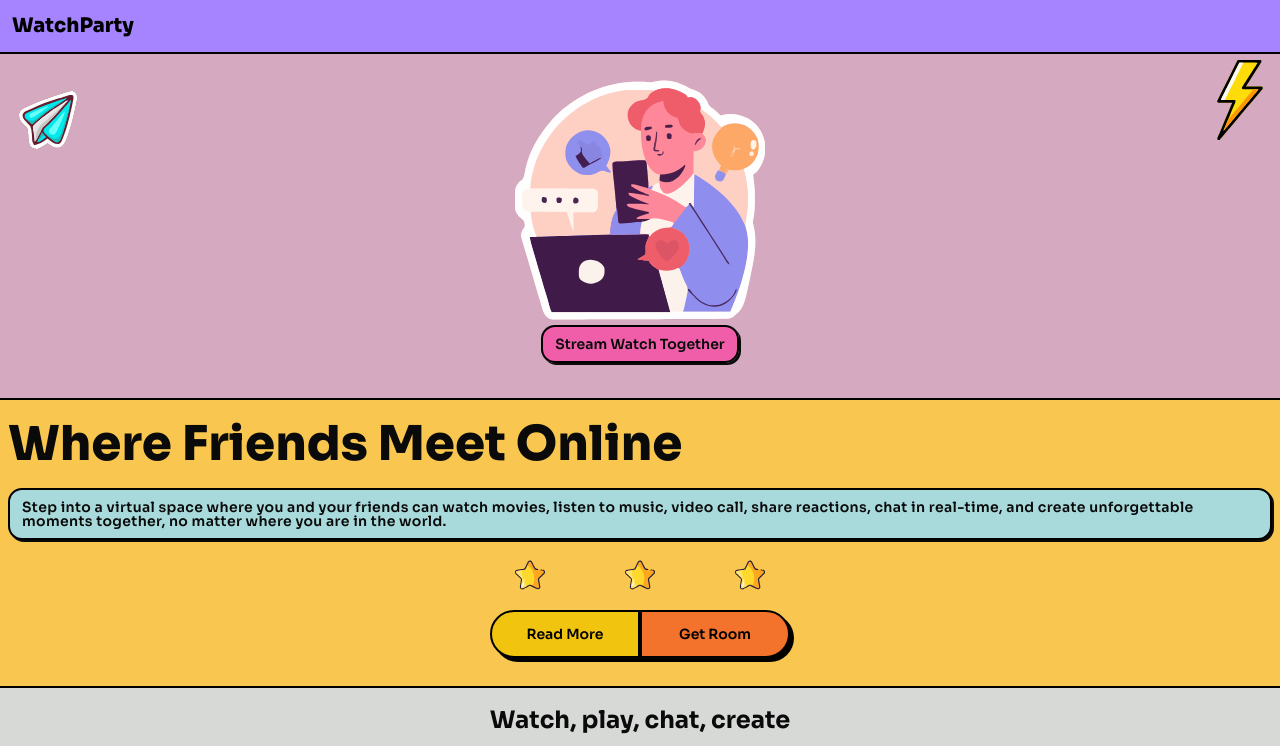
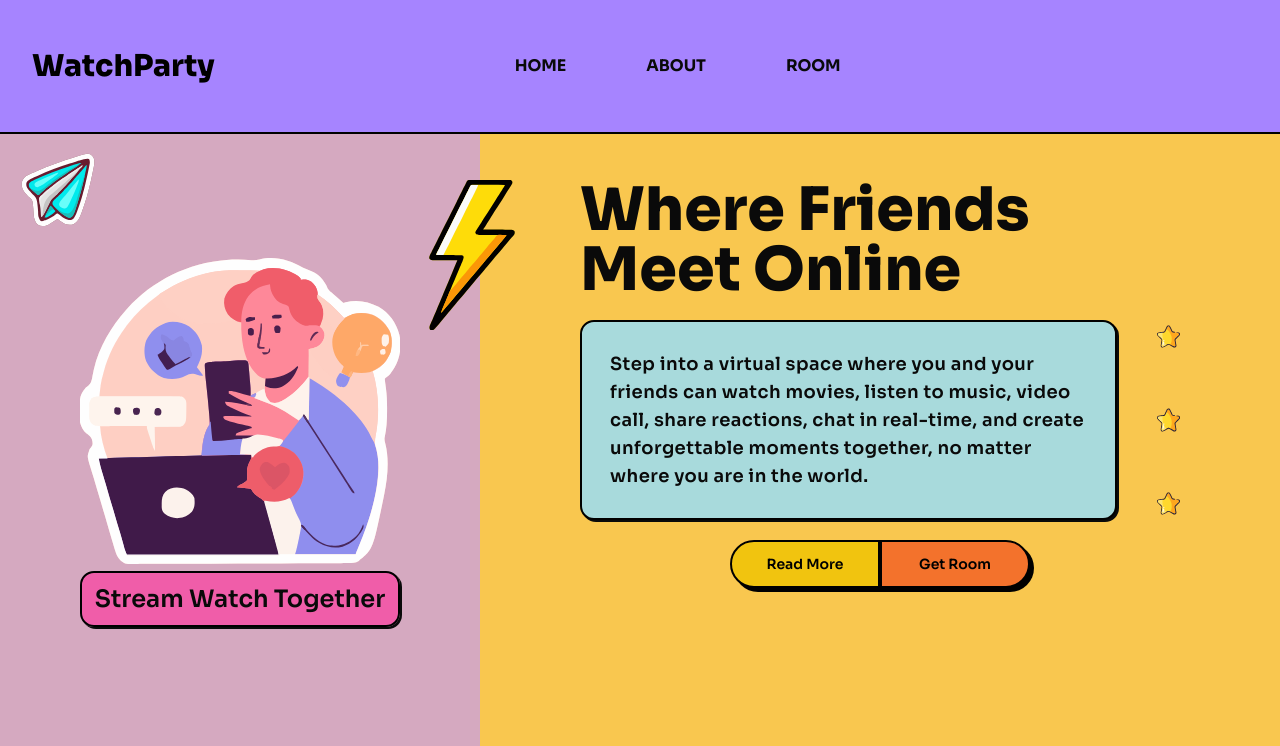
Before and after one commit to Lychuss/watch-party-frontend, a Next.js app: page / in a window 1280 px wide. Shown: the top 746 px of the page. Built offline with nearby package versions, Linux system fonts and the light colour scheme.

Commit message:
create responsive for xl size in frontapge

```diff
--- a/src/app/page.tsx
+++ b/src/app/page.tsx
@@ -8,26 +8,30 @@ import Cards from "@/components/Cards";
 
 export default function Home(){
   return <>
+  <div className="xl:flex">
     <div className="bg-[rgba(203,148,177,0.8)] flex flex-col items-center justify-center w-screen h-[400px]
-  border-b-2 border-black">
+    border-b-2 border-black xl:h-screen xl:p-20">
       <img src="/icons/welcome-icon.svg" alt="welcome" className="w-[250px] z-1 mt-10
-    opacity-0 animate-[fadeUp_0.8s_ease-out_forwards]"></img>
+      opacity-0 animate-[fadeUp_0.8s_ease-out_forwards] xl:w-[350px] xl:mt-20"></img>
       <img src="/icons/paper-plane.svg" alt="thunder" className="w-[80px] absolute top-20 left-2 z-1
-    opacity-0 animate-[fadeUp_1s_ease-out_forwards]"></img>
+      opacity-0 animate-[fadeUp_1s_ease-out_forwards] xl:top-35 xl:w-[100px]"></img>
       <img src="/icons/flash.svg" alt="flash" className="w-[80px] absolute top-15 right-0 z-1
-    opacity-0 animate-[fadeUp_1.2s_ease-out_forwards]"></img>
-    <Labels label="Stream Watch Together" bg="bg-[rgba(247,74,163,0.8)] opacity-0
-    animate-[fadeUp_1.5s_ease-out_forwards]"></Labels>
+      opacity-0 animate-[fadeUp_1.2s_ease-out_forwards] xl:top-45 xl:w-[150px] xl:left-[31%]"></img>
+      <Labels label="Stream Watch Together" bg="bg-[rgba(247,74,163,0.8)] opacity-0 xl:w-[320px]
+      xl:text-2xl animate-[fadeUp_1.5s_ease-out_forwards] text-center"></Labels>
     </div>
-  <div className="flex flex-col p-2 bg-[rgba(249,199,79,1)] gap-5 border-b-2 border-black">
+    <div className="flex flex-col p-2 bg-[rgba(249,199,79,1)] gap-5 border-b-2 border-black xl:h-screen xl:p-25">
       <h1 className="text-5xl font-extrabold mt-3 opacity-0
-    animate-[fadeUp_1.5s_ease-out_forwards]">Where Friends Meet Online</h1>
+        animate-[fadeUp_1.5s_ease-out_forwards] xl:mt-20 xl:text-6xl">Where Friends <br></br>Meet Online
+      </h1>
+      <div className="xl:flex xl:gap-10">
         <Labels label="Step into a virtual space where you and your friends can watch movies,
           listen to music, video call, share reactions, chat in real-time,
           and create unforgettable moments together, no matter where you are in
           the world." bg="bg-[rgba(168,218,220,1)] tracking-wide opacity-0
-    animate-[fadeUp_1.5s_ease-out_forwards]"></Labels>
-    <div className="flex items-center justify-center gap-20">
+          animate-[fadeUp_1.5s_ease-out_forwards] xl:text-lg xl:p-7">
+        </Labels>
+        <div className="flex items-center justify-center gap-20 xl:flex-col xl:gap-15 xl:w-[100px]">
           <img src="/icons/star.svg" className="w-[30px] opacity-0
           animate-[fadeUp_1.5s_ease-out_forwards]"></img>
           <img src="/icons/star.svg" className="w-[30px] opacity-0
@@ -35,11 +39,13 @@ export default function Home(){
           <img src="/icons/star.svg" className="w-[30px] opacity-0
           animate-[fadeUp_1.5s_ease-out_forwards]"></img>
         </div>
+      </div>
       <div className="flex items-center justify-center mb-5">
         <Button label="Read More" background="bg-[rgba(241,196,15,1)] max-w-[150px] rounded-l-full"
           onClick={() => console.log()}></Button>
         <Button label="Get Room" background="bg-[rgba(243,114,44,1)] max-w-[150px] rounded-r-full"
           onClick={() => console.log()}></Button>
+      </div>
     </div>
   </div>
   <div className="bg-[rgba(215,217,215,1)] p-4 flex flex-col items-center justify-center gap-3">
--- a/src/components/Labels.tsx
+++ b/src/components/Labels.tsx
@@ -3,7 +3,8 @@ type MyComponent = {
     bg: string
 }
 export default function Labels(props: MyComponent){
-    return <span className={`border-2 border-black ${props.bg} px-3 py-2.5 text-sm/none font-semibold shadow-[2px_2px_0_0] z-1 rounded-xl`}>
+    return <div className={`border-2 border-black ${props.bg} px-3 py-2.5 text-sm/none font-semibold
+    shadow-[2px_2px_0_0] z-1 rounded-xl`}>
       {props.label}
-    </span>
+    </div>
 }
--- a/src/components/Navbar.tsx
+++ b/src/components/Navbar.tsx
@@ -5,9 +5,20 @@ import Dropdown from "./Dropdown";
 export default function Navbar(){
     const [dropDown, setDropdown] = useState<boolean>(false);
     return <>
-    <nav className="flex fixed justify-between w-full p-3 border-b-2 border-black bg-violet-400 z-100">
-        <div>
-            <h1 className="text-xl text-black font-extrabold">WatchParty</h1>
+    <nav className="flex fixed justify-between w-full p-3 border-b-2 border-black bg-violet-400 z-100 xl:p-8">
+        <div className="flex items-center justify-center">
+            <h1 className="text-xl text-black font-extrabold xl:text-3xl xl:mr-75">WatchParty</h1>
+            <ul className="hidden xl:flex gap-20 text-md font-bold self-center mr-80">
+                <li>HOME</li>
+                <li>ABOUT</li>
+                <li>ROOM</li>
+            </ul>
+            <button className="hidden xl:flex gap-3 border-2 border-black bg-[rgba(241,196,15,1)] rounded-full px-5 py-3 font-semibold
+        text-black shadow-[4px_4px_0_0] hover:bg-yellow-300 focus:ring-2 opacity-0
+        animate-[fadeUp_1.5s_ease-out_forwards] focus:ring-yellow-300 focus:outline-0 w-full text-sm">
+            USER ID
+            <img src="/icons/user.svg" alt="user" className="w-[20px] h-auto"></img>
+        </button>
         </div>
         <div className="lg:hidden">
             <img src="/icons/menus.svg" alt="menus" className={`w-full max-w-[25px] transition-all duration-300
```
Also changed, not shown: public/icons/user.svg (added). Lines whose indentation alone changed are shown as unchanged.
